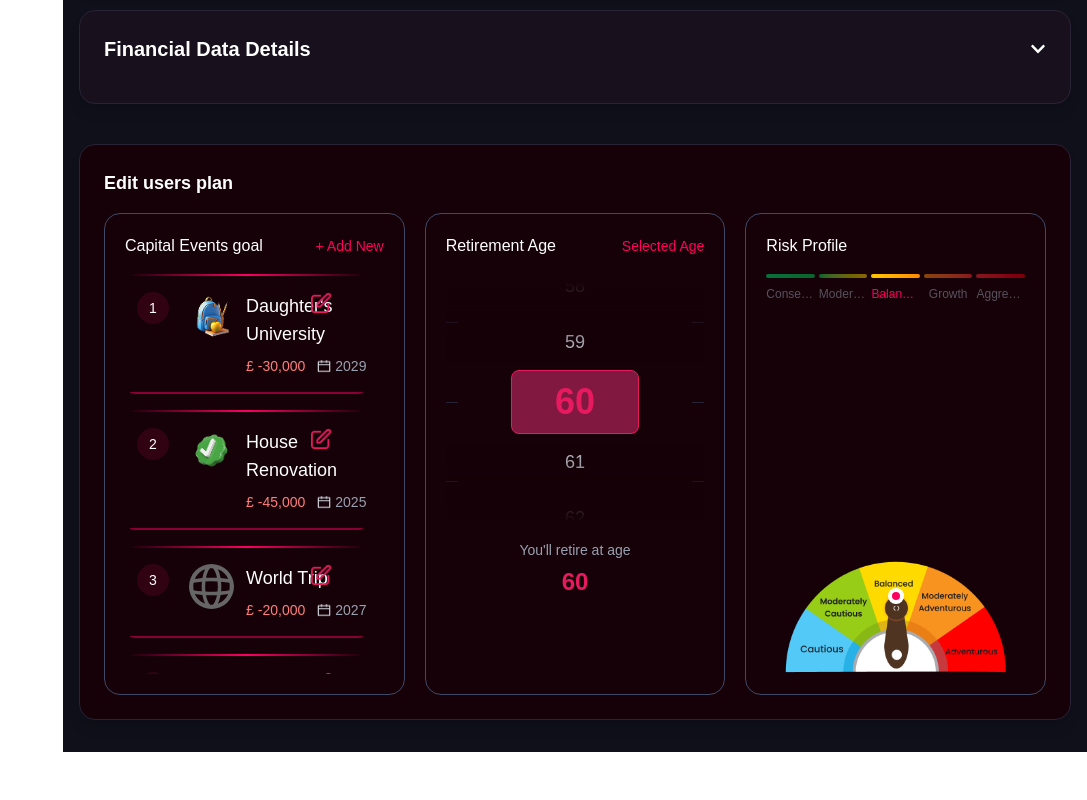
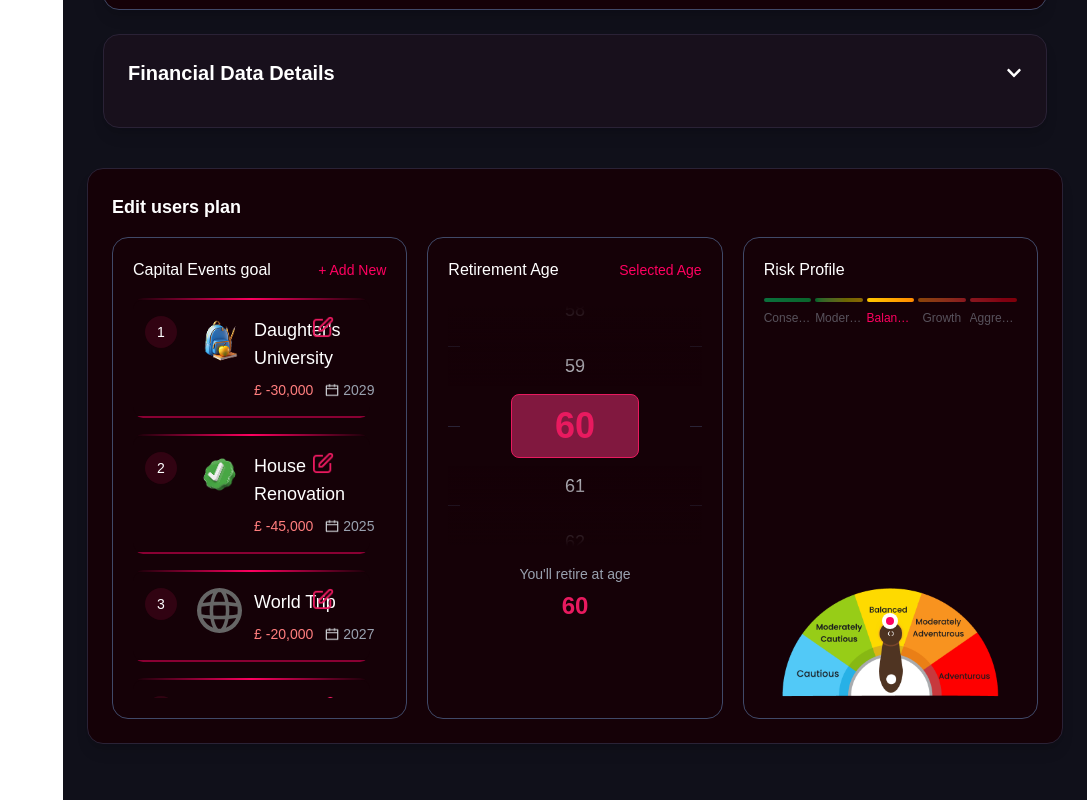
Before and after one commit to PrathamALLer/cashflow-dashboard, a Next.js app: page / in a window 1280 px wide. Shown: the part 1072-1872 px from the top of the page, without its empty margins (193-1280 px from the left). Before the commit the page ends 1824 px from the top, so only its background shows below. Built offline with nearby package versions, Linux system fonts and the light colour scheme.

Commit message:
Sidebar collapse fixed

```diff
--- a/src/components/Sidebar.tsx
+++ b/src/components/Sidebar.tsx
@@ -1,4 +1,4 @@
-import { useState } from "react";
+import { useState, useEffect } from "react";
 import { FiHome, FiUsers, FiLayers, FiSettings, FiChevronLeft, FiChevronRight, FiLogOut } from "react-icons/fi";
 import Image from "next/image";
 
@@ -8,8 +8,23 @@ const navItems = [
   { label: "All Plans", icon: <FiLayers size={22} />, active: false },
 ];
 
-export default function Sidebar() {
+interface SidebarProps {
+  onToggle?: (collapsed: boolean) => void;
+}
+
+export default function Sidebar({ onToggle }: SidebarProps) {
   const [collapsed, setCollapsed] = useState(false);
+
+  // Notify parent component when collapsed state changes
+  useEffect(() => {
+    if (onToggle) {
+      onToggle(collapsed);
+    }
+  }, [collapsed, onToggle]);
+
+  const toggleCollapsed = () => {
+    setCollapsed(prev => !prev);
+  };
 
   return (
     <aside
@@ -34,7 +49,7 @@ export default function Sidebar() {
           {!collapsed ? (
             <button
               className="text-gray-400 hover:text-white transition ml-2"
-              onClick={() => setCollapsed((c) => !c)}
+              onClick={toggleCollapsed}
               aria-label="Toggle sidebar"
             >
               <FiChevronLeft size={22} />
@@ -43,7 +58,7 @@ export default function Sidebar() {
           {collapsed ? (
             <button
               className="text-gray-400 hover:text-white transition absolute top-1/2 right-[-18px] -translate-y-1/2 bg-[#111322] rounded-full shadow-lg border border-white/10 z-30 p-1"
-              onClick={() => setCollapsed((c) => !c)}
+              onClick={toggleCollapsed}
               aria-label="Expand sidebar"
               style={{ boxShadow: '0 2px 8px rgba(0,0,0,0.12)' }}
             >
--- a/src/pages/index.tsx
+++ b/src/pages/index.tsx
@@ -3,6 +3,7 @@ import { Geist, Geist_Mono } from "next/font/google";
 import Sidebar from "../components/Sidebar";
 import OverviewMainSection from "../components/OverviewMainSection";
 import EditUsersPlan from "../components/EditUsersPlan";
+import { useState } from "react";
 
 const geistSans = Geist({
   variable: "--font-geist-sans",
@@ -15,13 +16,25 @@ const geistMono = Geist_Mono({
 });
 
 export default function Home() {
+  const [sidebarCollapsed, setSidebarCollapsed] = useState(false);
+
+  const handleSidebarToggle = (collapsed: boolean) => {
+    setSidebarCollapsed(collapsed);
+  };
+
   return (
     <div className="flex min-h-screen">
-      <Sidebar />
-      <div className="flex-1 ml-20 sm:ml-64 transition-all duration-300 bg-[#10101a] min-h-screen">
-        <OverviewMainSection />
-        <div className="px-4 pb-8">
-          <EditUsersPlan />
+      <Sidebar onToggle={handleSidebarToggle} />
+      <div
+        className={`flex-1 transition-all duration-300 bg-[#10101a] min-h-screen ${
+          sidebarCollapsed ? 'ml-20' : 'ml-64'
+        }`}
+      >
+        <div className="p-4 md:p-6">
+          <OverviewMainSection />
+          <div className="pb-8">
+            <EditUsersPlan />
+          </div>
         </div>
       </div>
     </div>
```
